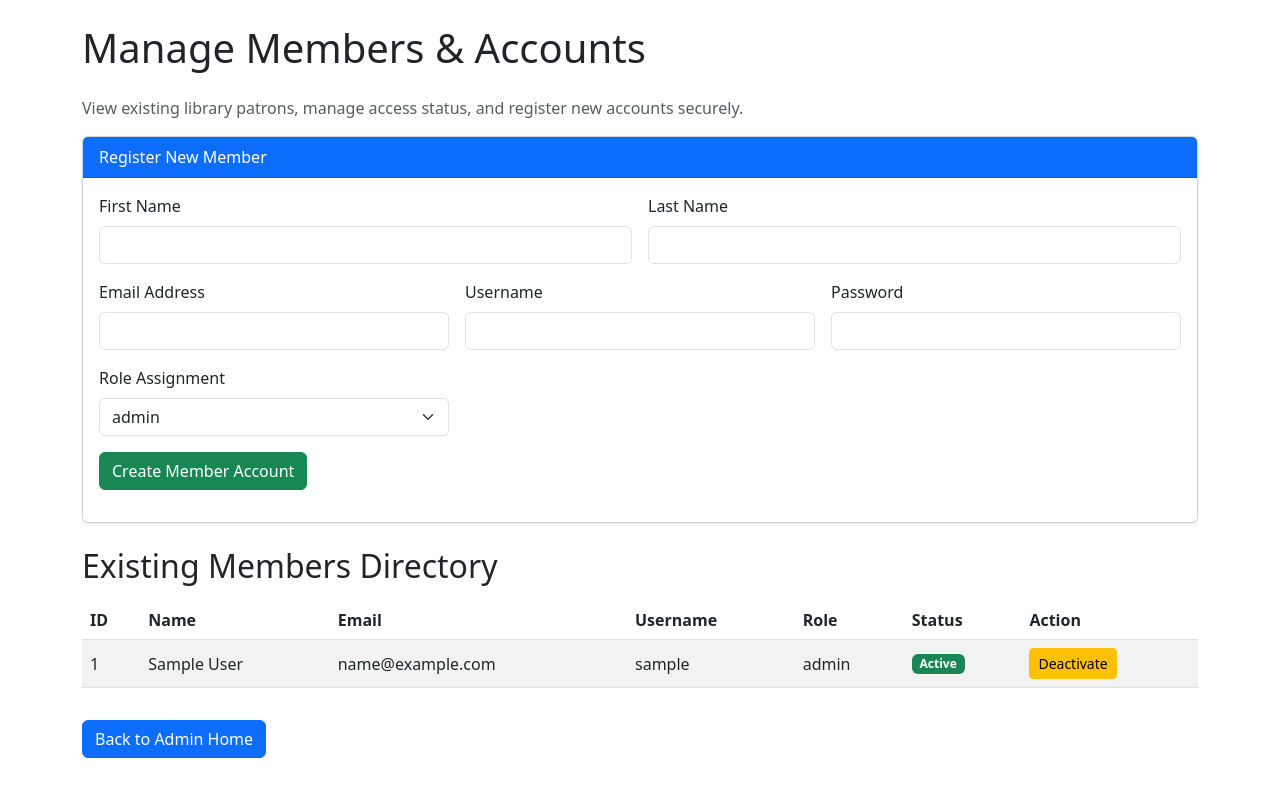
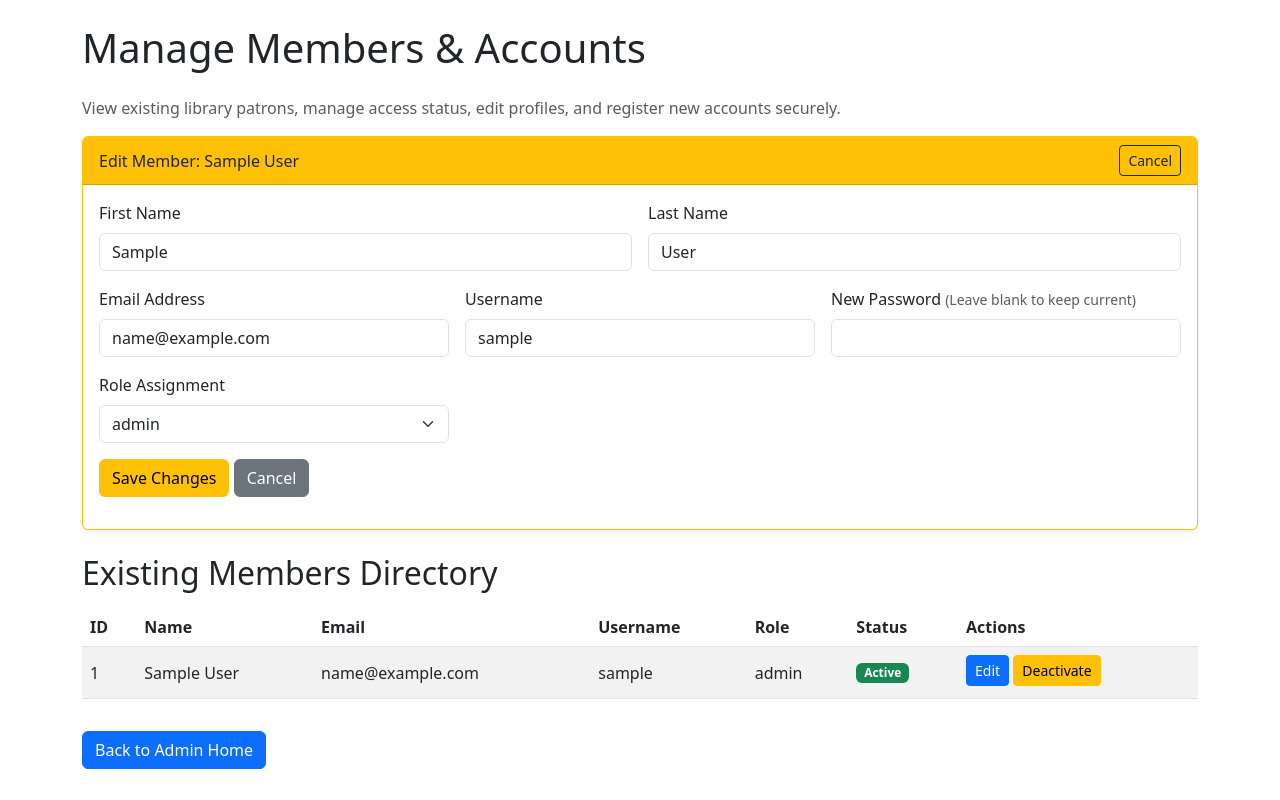
Before and after one commit to masterpillow/Library-Management-System, a PHP site: page /Library-Management-System/admin/members.php?edit_id=1 in a window 1280 px wide. Run offline with PHP 8.4, Linux system fonts and the light colour scheme; the visitor is signed in with stand-in values (Sample User, id 1); tables that the repository leaves empty or names only in its code hold one stand-in row (values such as "Sample post").

Commit message:
Full member profile editing

```diff
--- a/admin/members.php
+++ b/admin/members.php
@@ -15,7 +15,6 @@ if (isset($_POST['toggle_active'])) {
     $user_id = (int)$_POST['user_id'];
     $new_status = (int)$_POST['new_status'];
 
-    // Prevent self-deactivation of the currently logged-in administrator
     if ($user_id === (int)$_SESSION['user_id']) {
         $error = "You cannot deactivate your own active administrator account.";
     } else {
@@ -45,19 +44,16 @@ if ($_SERVER['REQUEST_METHOD'] === 'POST' && isset($_POST['create_member'])) {
     } else {
         $db_connection->begin_transaction();
         try {
-            // 1. Insert contact information
             $stmt1 = $db_connection->prepare("INSERT INTO Contacts (first_name, last_name, email) VALUES (?, ?, ?)");
             $stmt1->bind_param('sss', $first_name, $last_name, $email);
             $stmt1->execute();
             $contact_id = $db_connection->insert_id;
 
-            // 2. Insert user record linking contact, role, and active status
             $stmt2 = $db_connection->prepare("INSERT INTO Users (contact_id, role_id, is_active) VALUES (?, ?, 1)");
             $stmt2->bind_param('ii', $contact_id, $role_id);
             $stmt2->execute();
             $user_id = $db_connection->insert_id;
 
-            // 3. Insert secure credential record with password hashing
             $password_hash = password_hash($password, PASSWORD_DEFAULT);
             $stmt3 = $db_connection->prepare("INSERT INTO Credentials (user_id, username, password_hash) VALUES (?, ?, ?)");
             $stmt3->bind_param('iss', $user_id, $username, $password_hash);
@@ -72,7 +68,75 @@ if ($_SERVER['REQUEST_METHOD'] === 'POST' && isset($_POST['create_member'])) {
     }
 }
 
-// Fetch available roles for the registration dropdown
+// Handle member profile update
+if ($_SERVER['REQUEST_METHOD'] === 'POST' && isset($_POST['update_member'])) {
+    $edit_user_id = (int)$_POST['user_id'];
+    $first_name = trim($_POST['first_name']);
+    $last_name = trim($_POST['last_name']);
+    $email = trim($_POST['email']);
+    $username = trim($_POST['username']);
+    $role_id = (int)$_POST['role_id'];
+    $new_password = $_POST['password'] ?? '';
+
+    if (empty($first_name) || empty($last_name) || empty($email) || empty($username)) {
+        $error = "Name, email, and username are required for updating.";
+    } else {
+        $db_connection->begin_transaction();
+        try {
+            // Get contact_id for this user
+            $u_res = $db_connection->query("SELECT contact_id FROM Users WHERE user_id = $edit_user_id");
+            $u_row = $u_res->fetch_assoc();
+            $contact_id = $u_row['contact_id'] ?? 0;
+
+            // Update Contacts
+            $stmt_c = $db_connection->prepare("UPDATE Contacts SET first_name = ?, last_name = ?, email = ? WHERE contact_id = ?");
+            $stmt_c->bind_param('sssi', $first_name, $last_name, $email, $contact_id);
+            $stmt_c->execute();
+
+            // Update Users role
+            $stmt_u = $db_connection->prepare("UPDATE Users SET role_id = ? WHERE user_id = ?");
+            $stmt_u->bind_param('ii', $role_id, $edit_user_id);
+            $stmt_u->execute();
+
+            // Update Credentials username
+            $stmt_cr = $db_connection->prepare("UPDATE Credentials SET username = ? WHERE user_id = ?");
+            $stmt_cr->bind_param('si', $username, $edit_user_id);
+            $stmt_cr->execute();
+
+            // Optionally update password if provided
+            if (!empty($new_password)) {
+                $password_hash = password_hash($new_password, PASSWORD_DEFAULT);
+                $stmt_pw = $db_connection->prepare("UPDATE Credentials SET password_hash = ? WHERE user_id = ?");
+                $stmt_pw->bind_param('si', $password_hash, $edit_user_id);
+                $stmt_pw->execute();
+            }
+
+            $db_connection->commit();
+            $message = "Member account successfully updated!";
+        } catch (Exception $e) {
+            $db_connection->rollback();
+            $error = "Error updating member: " . $e->getMessage();
+        }
+    }
+}
+
+// Fetch member data if editing
+$edit_member = null;
+if (isset($_GET['edit_id'])) {
+    $edit_id = (int)$_GET['edit_id'];
+    $edit_res = $db_connection->query("
+        SELECT u.user_id, u.role_id, c.first_name, c.last_name, c.email, cr.username
+        FROM Users u
+        JOIN Contacts c ON u.contact_id = c.contact_id
+        JOIN Credentials cr ON u.user_id = cr.user_id
+        WHERE u.user_id = $edit_id
+    ");
+    if ($edit_res && $edit_res->num_rows > 0) {
+        $edit_member = $edit_res->fetch_assoc();
+    }
+}
+
+// Fetch available roles for dropdowns
 $roles = $db_connection->query("SELECT role_id, role_type FROM Roles");
 
 // Fetch all registered members for the directory table
@@ -94,7 +158,7 @@ $members = $db_connection->query("
 </head>
 <body class="container py-4">
   <h1 class="mb-4">Manage Members & Accounts</h1>
-  <p class="text-muted">View existing library patrons, manage access status, and register new accounts securely.</p>
+  <p class="text-muted">View existing library patrons, manage access status, edit profiles, and register new accounts securely.</p>
 
   <?php if (!empty($message)): ?>
     <div class="alert alert-success"><?= htmlspecialchars($message) ?></div>
@@ -103,6 +167,59 @@ $members = $db_connection->query("
     <div class="alert alert-danger"><?= htmlspecialchars($error) ?></div>
   <?php endif; ?>
 
+  <?php if ($edit_member): ?>
+    <!-- Edit Member Card -->
+    <div class="card mb-4 shadow-sm border-warning">
+      <div class="card-header bg-warning text-dark d-flex justify-content-between align-items-center">
+        <span>Edit Member: <?= htmlspecialchars($edit_member['first_name'] . ' ' . $edit_member['last_name']) ?></span>
+        <a href="members.php" class="btn btn-sm btn-outline-dark">Cancel</a>
+      </div>
+      <div class="card-body">
+        <form method="post" class="row g-3">
+          <input type="hidden" name="update_member" value="1">
+          <input type="hidden" name="user_id" value="<?= $edit_member['user_id'] ?>">
+          <div class="col-md-6">
+            <label class="form-label">First Name</label>
+            <input type="text" name="first_name" class="form-control" value="<?= htmlspecialchars($edit_member['first_name']) ?>" required>
+          </div>
+          <div class="col-md-6">
+            <label class="form-label">Last Name</label>
+            <input type="text" name="last_name" class="form-control" value="<?= htmlspecialchars($edit_member['last_name']) ?>" required>
+          </div>
+          <div class="col-md-4">
+            <label class="form-label">Email Address</label>
+            <input type="email" name="email" class="form-control" value="<?= htmlspecialchars($edit_member['email']) ?>" required>
+          </div>
+          <div class="col-md-4">
+            <label class="form-label">Username</label>
+            <input type="text" name="username" class="form-control" value="<?= htmlspecialchars($edit_member['username']) ?>" required>
+          </div>
+          <div class="col-md-4">
+            <label class="form-label">New Password <small class="text-muted">(Leave blank to keep current)</small></label>
+            <input type="password" name="password" class="form-control">
+          </div>
+          <div class="col-md-4">
+            <label class="form-label">Role Assignment</label>
+            <select name="role_id" class="form-select" required>
+              <?php
+              // Reset roles pointer or re-query if needed
+              $roles_edit = $db_connection->query("SELECT role_id, role_type FROM Roles");
+              while ($role = $roles_edit->fetch_assoc()):
+              ?>
+                <option value="<?= $role['role_id'] ?>" <?= ($role['role_id'] == $edit_member['role_id']) ? 'selected' : '' ?>>
+                  <?= htmlspecialchars($role['role_type']) ?>
+                </option>
+              <?php endwhile; ?>
+            </select>
+          </div>
+          <div class="col-12">
+            <button type="submit" class="btn btn-warning">Save Changes</button>
+            <a href="members.php" class="btn btn-secondary">Cancel</a>
+          </div>
+        </form>
+      </div>
+    </div>
+  <?php else: ?>
     <!-- Register New Member Card -->
     <div class="card mb-4 shadow-sm">
       <div class="card-header bg-primary text-white">Register New Member</div>
@@ -143,6 +260,7 @@ $members = $db_connection->query("
         </form>
       </div>
     </div>
+  <?php endif; ?>
 
   <!-- Existing Members Directory Table -->
   <h2 class="mb-3">Existing Members Directory</h2>
@@ -155,7 +273,7 @@ $members = $db_connection->query("
         <th>Username</th>
         <th>Role</th>
         <th>Status</th>
-        <th>Action</th>
+        <th>Actions</th>
       </tr>
     </thead>
     <tbody>
@@ -174,10 +292,11 @@ $members = $db_connection->query("
           <?php endif; ?>
         </td>
         <td>
+          <a href="members.php?edit_id=<?= $row['user_id'] ?>" class="btn btn-sm btn-primary mb-1">Edit</a>
           <form method="post" style="display:inline">
             <input type="hidden" name="user_id" value="<?= $row['user_id'] ?>">
             <input type="hidden" name="new_status" value="<?= $row['is_active'] ? 0 : 1 ?>">
-            <button type="submit" name="toggle_active" class="btn btn-sm <?= $row['is_active'] ? 'btn-warning' : 'btn-success' ?>" onclick="return confirm('Are you sure you want to change this user status?');">
+            <button type="submit" name="toggle_active" class="btn btn-sm <?= $row['is_active'] ? 'btn-warning' : 'btn-success' ?> mb-1" onclick="return confirm('Are you sure you want to change this user status?');">
               <?= $row['is_active'] ? 'Deactivate' : 'Reactivate' ?>
             </button>
           </form>
```
Lines whose indentation alone changed are shown as unchanged.
